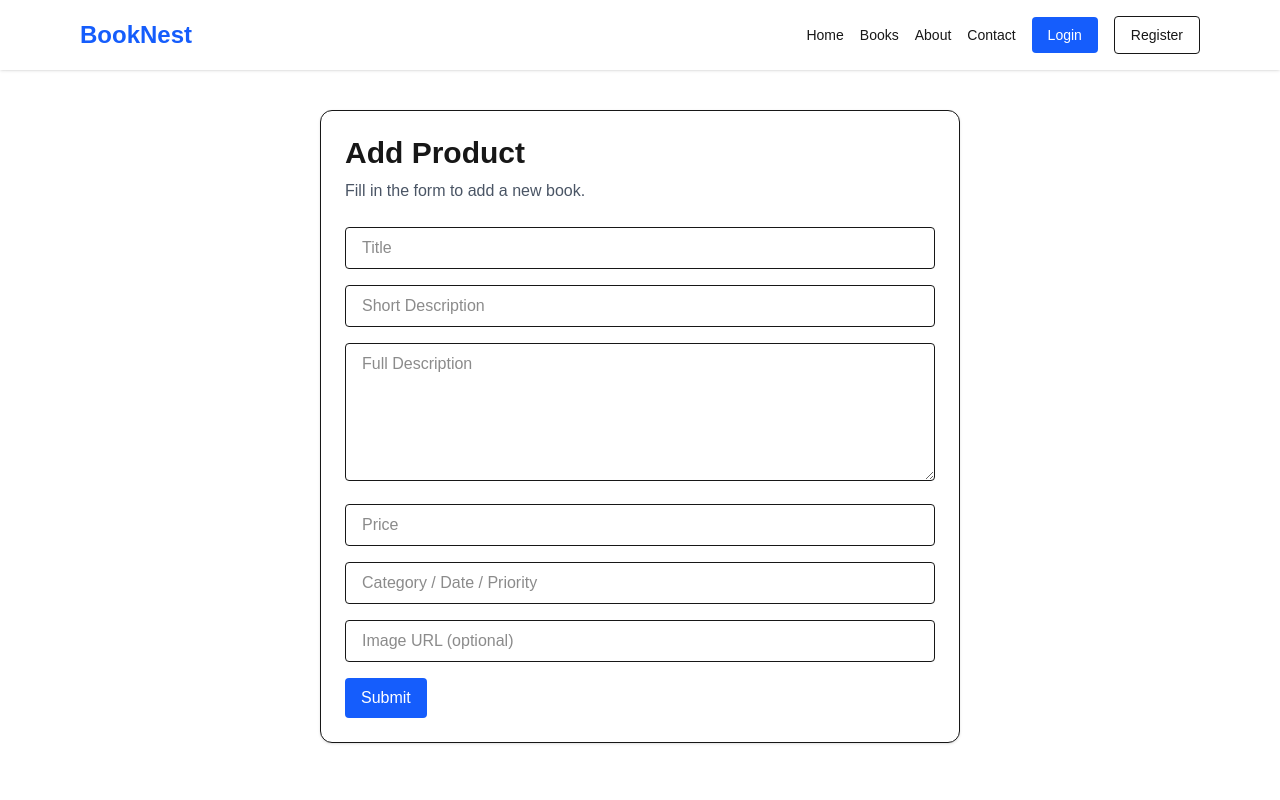
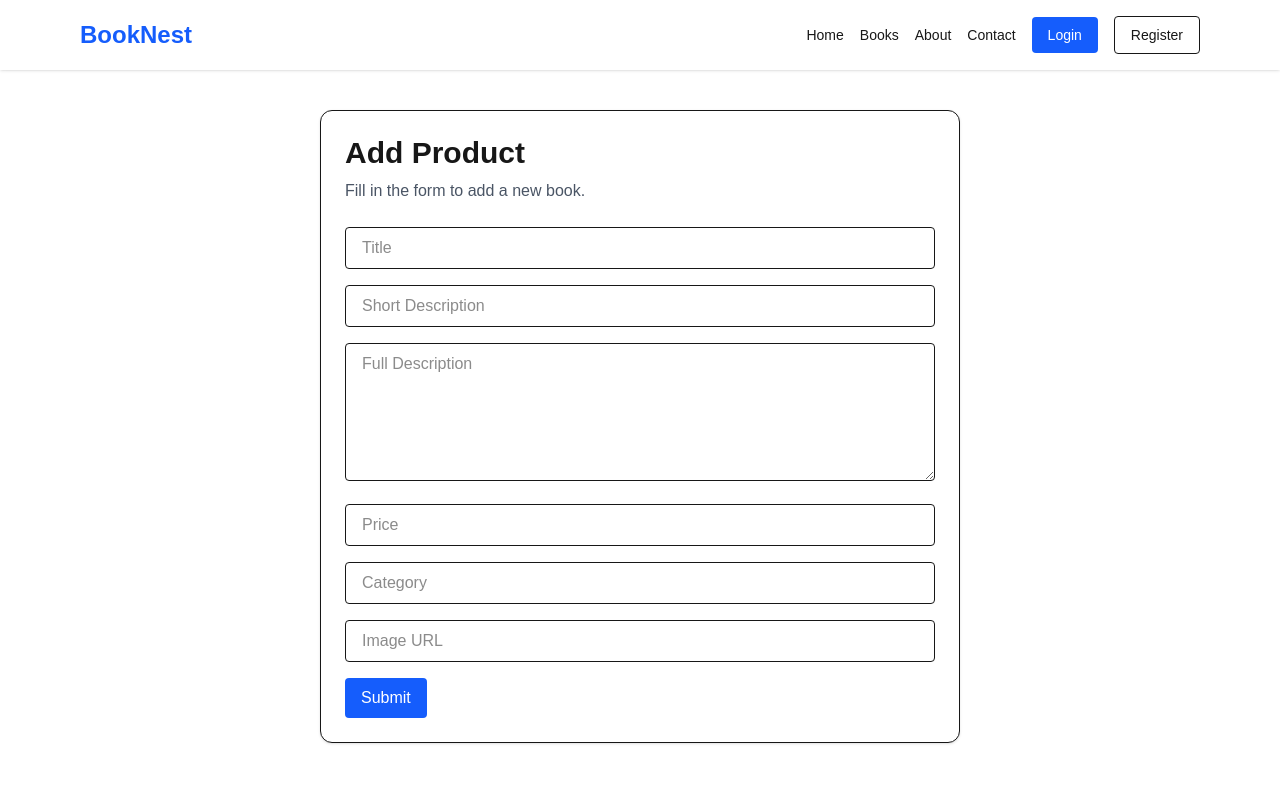
Before and after one commit to mhmasum1/booknest, a Next.js app: page /add-product in a window 1280 px wide. Shown: the top 800 px of the page. Built offline with nearby package versions, Linux system fonts and the light colour scheme.

Commit message:
load featured books from MongoDB instead of static data

```diff
--- a/app/add-product/page.js
+++ b/app/add-product/page.js
@@ -12,18 +12,32 @@ export default function AddProductPage() {
         image: "",
     });
 
+    const [loading, setLoading] = useState(false);
+
     const handleChange = (e) => {
-        setFormData({
-            ...formData,
+        setFormData((prev) => ({
+            ...prev,
             [e.target.name]: e.target.value,
-        });
+        }));
     };
 
-    const handleSubmit = (e) => {
+    const handleSubmit = async (e) => {
         e.preventDefault();
-        console.log("New Product:", formData);
-        alert("Product added successfully!");
+        setLoading(true);
 
+        try {
+            const res = await fetch("/api/books", {
+                method: "POST",
+                headers: {
+                    "Content-Type": "application/json",
+                },
+                body: JSON.stringify(formData),
+            });
+
+            const data = await res.json();
+
+            if (res.ok) {
+                alert("Book added successfully!");
                 setFormData({
                     title: "",
                     shortDescription: "",
@@ -32,6 +46,14 @@ export default function AddProductPage() {
                     category: "",
                     image: "",
                 });
+            } else {
+                alert(data.message || "Something went wrong");
+            }
+        } catch (error) {
+            alert("Failed to add book");
+        } finally {
+            setLoading(false);
+        }
     };
 
     return (
@@ -44,63 +66,65 @@ export default function AddProductPage() {
 
                 <form onSubmit={handleSubmit} className="mt-6 space-y-4">
                     <input
-                        type="text"
                         name="title"
-                        placeholder="Title"
                         value={formData.title}
                         onChange={handleChange}
+                        type="text"
+                        placeholder="Title"
                         className="w-full rounded border px-4 py-2"
                         required
                     />
                     <input
-                        type="text"
                         name="shortDescription"
-                        placeholder="Short Description"
                         value={formData.shortDescription}
                         onChange={handleChange}
+                        type="text"
+                        placeholder="Short Description"
                         className="w-full rounded border px-4 py-2"
                         required
                     />
                     <textarea
                         name="fullDescription"
-                        placeholder="Full Description"
-                        rows="5"
                         value={formData.fullDescription}
                         onChange={handleChange}
+                        rows="5"
+                        placeholder="Full Description"
                         className="w-full rounded border px-4 py-2"
                         required
                     />
                     <input
-                        type="number"
                         name="price"
-                        placeholder="Price"
                         value={formData.price}
                         onChange={handleChange}
+                        type="number"
+                        placeholder="Price"
                         className="w-full rounded border px-4 py-2"
                         required
                     />
                     <input
-                        type="text"
                         name="category"
-                        placeholder="Category / Date / Priority"
                         value={formData.category}
                         onChange={handleChange}
+                        type="text"
+                        placeholder="Category"
                         className="w-full rounded border px-4 py-2"
                         required
                     />
                     <input
-                        type="text"
                         name="image"
-                        placeholder="Image URL (optional)"
                         value={formData.image}
                         onChange={handleChange}
+                        type="text"
+                        placeholder="Image URL"
                         className="w-full rounded border px-4 py-2"
                     />
+
                     <button
                         type="submit"
+                        disabled={loading}
                         className="rounded bg-blue-600 px-4 py-2 text-white"
                     >
-                        Submit
+                        {loading ? "Submitting..." : "Submit"}
                     </button>
                 </form>
             </div>
--- a/app/api/auth/[...nextauth]/route.js
+++ b/app/api/auth/[...nextauth]/route.js
@@ -1,14 +1,8 @@
 import NextAuth from "next-auth";
 import CredentialsProvider from "next-auth/providers/credentials";
-import GoogleProvider from "next-auth/providers/google";
 
 const handler = NextAuth({
     providers: [
-        GoogleProvider({
-            clientId: process.env.GOOGLE_CLIENT_ID,
-            clientSecret: process.env.GOOGLE_CLIENT_SECRET,
-        }),
-
         CredentialsProvider({
             name: "Credentials",
             credentials: {
@@ -26,7 +20,6 @@ const handler = NextAuth({
                         email: "test@gmail.com",
                     };
                 }
-
                 return null;
             },
         }),
--- /dev/null
+++ b/app/api/books/route.js
@@ -0,0 +1,35 @@
+import { MongoClient, ServerApiVersion } from "mongodb";
+
+const uri = process.env.MONGODB_URI;
+
+if (!uri) {
+    throw new Error("Please add your MONGODB_URI to .env.local");
+}
+
+let client;
+let clientPromise;
+
+if (process.env.NODE_ENV === "development") {
+    if (!global._mongoClientPromise) {
+        client = new MongoClient(uri, {
+            serverApi: {
+                version: ServerApiVersion.v1,
+                strict: true,
+                deprecationErrors: true,
+            },
+        });
+        global._mongoClientPromise = client.connect();
+    }
+    clientPromise = global._mongoClientPromise;
+} else {
+    client = new MongoClient(uri, {
+        serverApi: {
+            version: ServerApiVersion.v1,
+            strict: true,
+            deprecationErrors: true,
+        },
+    });
+    clientPromise = client.connect();
+}
+
+export default clientPromise;
--- a/app/login/page.js
+++ b/app/login/page.js
@@ -20,9 +20,9 @@ export default function LoginPage() {
         console.log(result);
     };
 
-    const handleGoogleLogin = async () => {
-        await signIn("google", { callbackUrl: "/" });
-    };
+    // const handleGoogleLogin = async () => {
+    //     await signIn("google", { callbackUrl: "/" });
+    // };
 
     return (
         <div className="mx-auto max-w-md px-4 py-16">
@@ -55,12 +55,12 @@ export default function LoginPage() {
                     </button>
                 </form>
 
-                <button
+                {/* <button
                     onClick={handleGoogleLogin}
                     className="mt-4 w-full rounded border px-4 py-2"
                 >
                     Continue with Google
-                </button>
+                </button> */}
             </div>
         </div>
     );
--- a/components/BookCard.jsx
+++ b/components/BookCard.jsx
@@ -4,7 +4,7 @@ export default function BookCard({ book }) {
     return (
         <div className="overflow-hidden rounded-xl border bg-white shadow transition hover:-translate-y-1 hover:shadow-lg">
             <img
-                src={book.image}
+                src={book.image || "https://via.placeholder.com/400x300?text=Book+Image"}
                 alt={book.title}
                 className="h-56 w-full object-cover"
             />
@@ -15,7 +15,7 @@ export default function BookCard({ book }) {
                 <p className="mt-3 font-bold text-blue-600">৳ {book.price}</p>
 
                 <Link
-                    href={`/books/${book.id}`}
+                    href={`/books/${book._id}`}
                     className="mt-4 inline-block rounded bg-blue-600 px-4 py-2 text-white"
                 >
                     Details
--- a/lib/books.js
+++ /dev/null
@@ -1,68 +0,0 @@
-export const books = [
-    {
-        id: "1",
-        title: "Atomic Habits",
-        shortDescription: "A practical guide to building better habits.",
-        fullDescription:
-            "This book explains how small daily habits can create remarkable long-term results.",
-        price: 450,
-        category: "Self-help",
-        image: "https://images.unsplash.com/photo-1512820790803-83ca734da794",
-        date: "2026-03-01",
-    },
-    {
-        id: "2",
-        title: "Deep Work",
-        shortDescription: "Learn how to focus deeply and work better.",
-        fullDescription:
-            "A productivity book that teaches you how to avoid distraction and improve concentration.",
-        price: 500,
-        category: "Productivity",
-        image: "https://images.unsplash.com/photo-1524995997946-a1c2e315a42f",
-        date: "2026-03-02",
-    },
-    {
-        id: "3",
-        title: "Clean Code",
-        shortDescription: "A handbook of writing cleaner code.",
-        fullDescription:
-            "This book helps developers write readable, maintainable, and scalable code.",
-        price: 650,
-        category: "Programming",
-        image: "https://images.unsplash.com/photo-1516979187457-637abb4f9353",
-        date: "2026-03-03",
-    },
-    {
-        id: "4",
-        title: "The Alchemist",
-        shortDescription: "A timeless story about dreams and destiny.",
-        fullDescription:
-            "A philosophical novel that follows a young shepherd on his journey.",
-        price: 350,
-        category: "Fiction",
-        image: "https://images.unsplash.com/photo-1544947950-fa07a98d237f",
-        date: "2026-03-04",
-    },
-    {
-        id: "5",
-        title: "Rich Dad Poor Dad",
-        shortDescription: "A classic personal finance book.",
-        fullDescription:
-            "This book compares two financial mindsets and teaches core money lessons.",
-        price: 400,
-        category: "Finance",
-        image: "https://images.unsplash.com/photo-1516979187457-637abb4f9353",
-        date: "2026-03-05",
-    },
-    {
-        id: "6",
-        title: "Think and Grow Rich",
-        shortDescription: "Success principles from timeless wisdom.",
-        fullDescription:
-            "A motivational classic about mindset, discipline, and achievement.",
-        price: 420,
-        category: "Motivation",
-        image: "https://images.unsplash.com/photo-1495446815901-a7297e633e8d",
-        date: "2026-03-06",
-    },
-];
--- /dev/null
+++ b/lib/mongodb.js
@@ -0,0 +1,23 @@
+import { MongoClient } from "mongodb";
+
+const uri = process.env.MONGODB_URI;
+
+let client;
+let clientPromise;
+
+if (!process.env.MONGODB_URI) {
+    throw new Error("Please add your Mongo URI");
+}
+
+if (process.env.NODE_ENV === "development") {
+    if (!global._mongoClientPromise) {
+        client = new MongoClient(uri);
+        global._mongoClientPromise = client.connect();
+    }
+    clientPromise = global._mongoClientPromise;
+} else {
+    client = new MongoClient(uri);
+    clientPromise = client.connect();
+}
+
+export default clientPromise;
--- a/package.json
+++ b/package.json
@@ -9,6 +9,7 @@
     "lint": "eslint"
   },
   "dependencies": {
+    "mongodb": "^7.1.0",
     "next": "16.1.6",
     "next-auth": "^4.24.13",
     "react": "19.2.3",
```
Also changed, not shown: app/books/[id]/page.js (+10 -6 lines), app/books/page.js (+13 -4 lines), app/manage-products/page.js (+17 -34 lines), components/FeaturedBooks.jsx (+17 -5 lines), 1 other file (tests, documents, lock files or other folders). Lines whose indentation alone changed are shown as unchanged.
